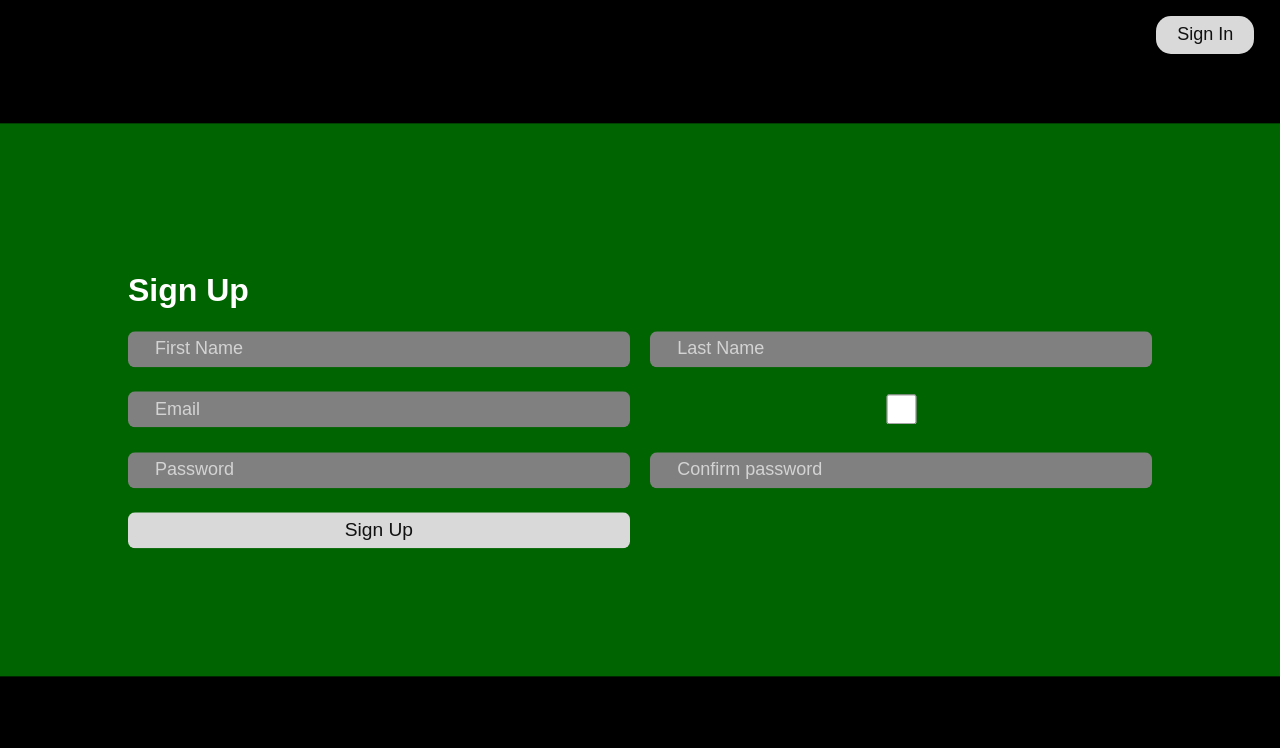
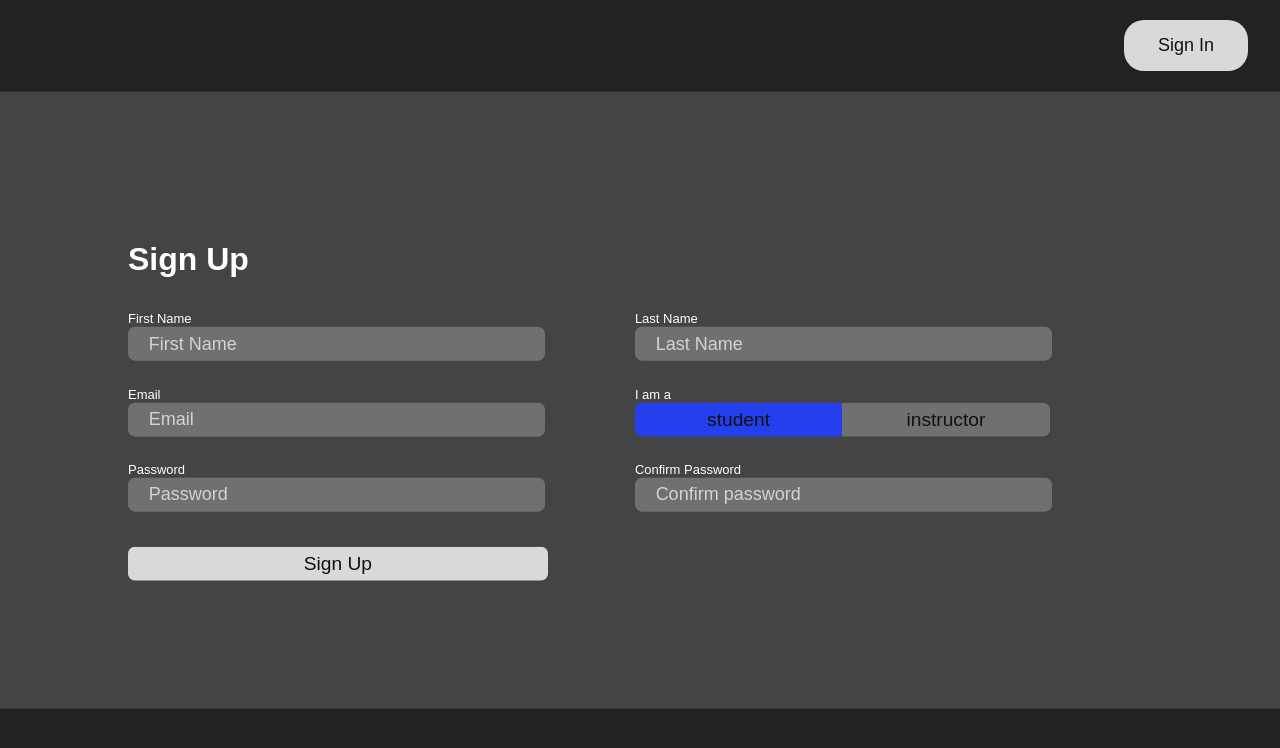
Before and after one commit to JackHuyn/SWE_4103_Gr3, a Next.js app in the folder Frontend/nextjs-dashboard/: page /auth/signup in a window 1280 px wide. Shown: the top 748 px of the page. Built offline with nearby package versions, Linux system fonts and the light colour scheme.

Commit message:
Work on Login/Signup Styling

```diff
--- a/Frontend/nextjs-dashboard/app/ui/global.css
+++ /dev/null
@@ -1,18 +0,0 @@
-@tailwind base;
-@tailwind components;
-@tailwind utilities;
-
-input[type='number'] {
-  -moz-appearance: textfield;
-  appearance: textfield;
-}
-
-input[type='number']::-webkit-inner-spin-button {
-  -webkit-appearance: none;
-  margin: 0;
-}
-
-input[type='number']::-webkit-outer-spin-button {
-  -webkit-appearance: none;
-  margin: 0;
-}
--- a/Frontend/nextjs-dashboard/app/ui/signup-form.tsx
+++ b/Frontend/nextjs-dashboard/app/ui/signup-form.tsx
@@ -66,6 +66,17 @@ export default function SignupForm() {
         window.location.href="/auth/login"
     }
 
+    async function instructorTypeSelected() {
+        document.getElementById("instructor_type_selector").style.backgroundColor = "var(--selectorItemSelected)"
+        document.getElementById("student_type_selector").style.backgroundColor = "var(--selectorItemNotSelected)"
+    }
+
+    async function studentTypeSelected() {
+        console.log('student')
+        document.getElementById("instructor_type_selector").style.backgroundColor = "var(--selectorItemNotSelected)"
+        document.getElementById("student_type_selector").style.backgroundColor = "var(--selectorItemSelected)"
+    }
+
     return (
         <div>
             <button id="auth_redirect_button" onClick={redirectToLogin}>Sign In</button>
@@ -75,6 +86,7 @@ export default function SignupForm() {
                         <h1>Sign Up</h1>
                         <div className="login_row">
                             <div className="login_row_item left">
+                                <label htmlFor="fname">First Name</label>
                                 <input
                                     id="fname"
                                     type="text"
@@ -85,6 +97,7 @@ export default function SignupForm() {
                                 />
                             </div>
                             <div className="login_row_item right">
+                                <label htmlFor="fname">Last Name</label>
                                 <input
                                     id="lname"
                                     type="text"
@@ -97,6 +110,7 @@ export default function SignupForm() {
                         </div>
                         <div className="login_row">
                             <div className="login_row_item left">
+                                <label htmlFor="email">Email</label>
                                 <input
                                     id="email"
                                     type="email"
@@ -107,15 +121,21 @@ export default function SignupForm() {
                                 />
                             </div>
                             <div className="login_row_item right">
-                                <input
+                                <label htmlFor="account_type">I am a</label>
+                                {/* <input
                                     id="account_type"
                                     type="checkbox"
                                     name="account_type"
-                                />
+                                /> */}
+                                <div id="account_type_selector">
+                                    <button id="student_type_selector" onClick={studentTypeSelected}>student</button>
+                                    <button id="instructor_type_selector" onClick={instructorTypeSelected}>instructor</button>
+                                </div>
                             </div>
                         </div>
                         <div className="login_row">
                             <div className="login_row_item left">
+                                <label htmlFor="passwordA">Password</label>
                                 <input
                                     id="passwordA"
                                     type="password"
@@ -127,6 +147,7 @@ export default function SignupForm() {
                                 />
                             </div>
                             <div className="login_row_item right">
+                                <label htmlFor="passwordB">Confirm Password</label>
                                 <input
                                     id="passwordB"
                                     type="password"
--- a/Frontend/nextjs-dashboard/app/ui/stylesheets/colors.css
+++ b/Frontend/nextjs-dashboard/app/ui/stylesheets/colors.css
@@ -5,7 +5,12 @@
     --fontColorDark: #111;
     --fontErrorColor: red;
 
+    --inputBackgroundGrey: #707070;
+    --inputBackgroundGreyAutofill: #909090;
+    --selectorItemSelected: #2440EE;
+    --selectorItemNotSelected: var(--inputBackgroundGrey);
+
     --lightBackground1: #d9d9d9;
-    --pageBackground: black;
-    --formBackground: darkgreen;
+    --pageBackground: #222;
+    --formBackground: #444;
 }
--- a/Frontend/nextjs-dashboard/app/ui/stylesheets/login.css
+++ b/Frontend/nextjs-dashboard/app/ui/stylesheets/login.css
@@ -24,31 +24,32 @@ body {
 
 .login_row {
     display: inline-block;
-    margin-bottom: 2%;
-    width: 100%;
+    margin-bottom: 1%;
+    width: 90%;
 }
 
 .login_row_item {
-    display: flex;
+    display: inline-block;
+    margin: 1% 0 0 0;
 }
 
 .left {
     float: left;
-    width: 49%;
+    width: 45%;
 }
 
 .right {
     float: right;
-    width: 49%;
+    width: 45%;
 }
 
 .login_form form input {
     border-radius: 7px;
-    border-color: transparent;
-    background-color: gray;
+    border-style: none !important;
+    background-color: var(--inputBackgroundGrey);
     color: white;
-    width: 100%;
-    height: 30px;
+    width: 95%;
+    height: 32px;
     padding-left: 5%;
     font-size: large;
 }
@@ -64,29 +65,74 @@ body {
     color: lightgrey;
 }
 
+.login_form form input:active {
+    border-color: transparent;
+}
+
+.login_form form input:is(:-webkit-autofill :autofill){
+    font-size: large;
+    background-color: var(--inputBackgroundGreyAutofill);
+}
+
+.login_form form label{
+    font-size: small;
+}
+
 .login_form form span {
-    font-size: small;
+    font-size: large;
     color: var(--fontErrorColor);
+    display: none;
 }
 
 .login_form form button {
-    width: 49%;
+    width: 41%;
     border-color: transparent;
     border-radius: 7px;
     background-color: var(--lightBackground1);
     color: var(--fontColorDark);
-    height: 36px;
+    height: 34px;
     font-size: larger;
+    margin-top: 2%;
 }
 
 #auth_redirect_button{
     position: fixed;
-    top: 2%;
-    right: 2%;
-    padding: 0.5% 1.5%;
-    border-radius: 15px;
+    top: 2.5%;
+    right: 2.5%;
+    padding: 1% 2.5%;
+    border-radius: 20px;
     border-color: transparent;
     background-color: var(--lightBackground1);
     font-size: large;
     color: var(--fontColorDark)
 }
+
+input:-webkit-autofill,
+input:-webkit-autofill:hover,
+input:-webkit-autofill:focus,
+input:-webkit-autofill:active{
+    -webkit-text-fill-color: var(--fontColorLight);
+    -webkit-background-clip: text;
+    transition: background-color 5000s ease-in-out 0s;
+    box-shadow: inset 0 0 20px 20px var(--inputBackgroundGreyAutofill);
+    font-size: large !important;
+    font-family: var(--regularFont) !important;
+}
+
+#student_type_selector {
+    border-radius: 7px 0 0 7px;
+    background-color: var(--selectorItemSelected);
+    width: 50%;
+    margin-top: 0;
+}
+
+#instructor_type_selector {
+    border-radius: 0 7px 7px 0;
+    background-color: var(--selectorItemNotSelected);
+    width: 50%;
+    margin-top: 0;
+}
+
+#account_type_selector {
+    width: 100%;
+}
```
